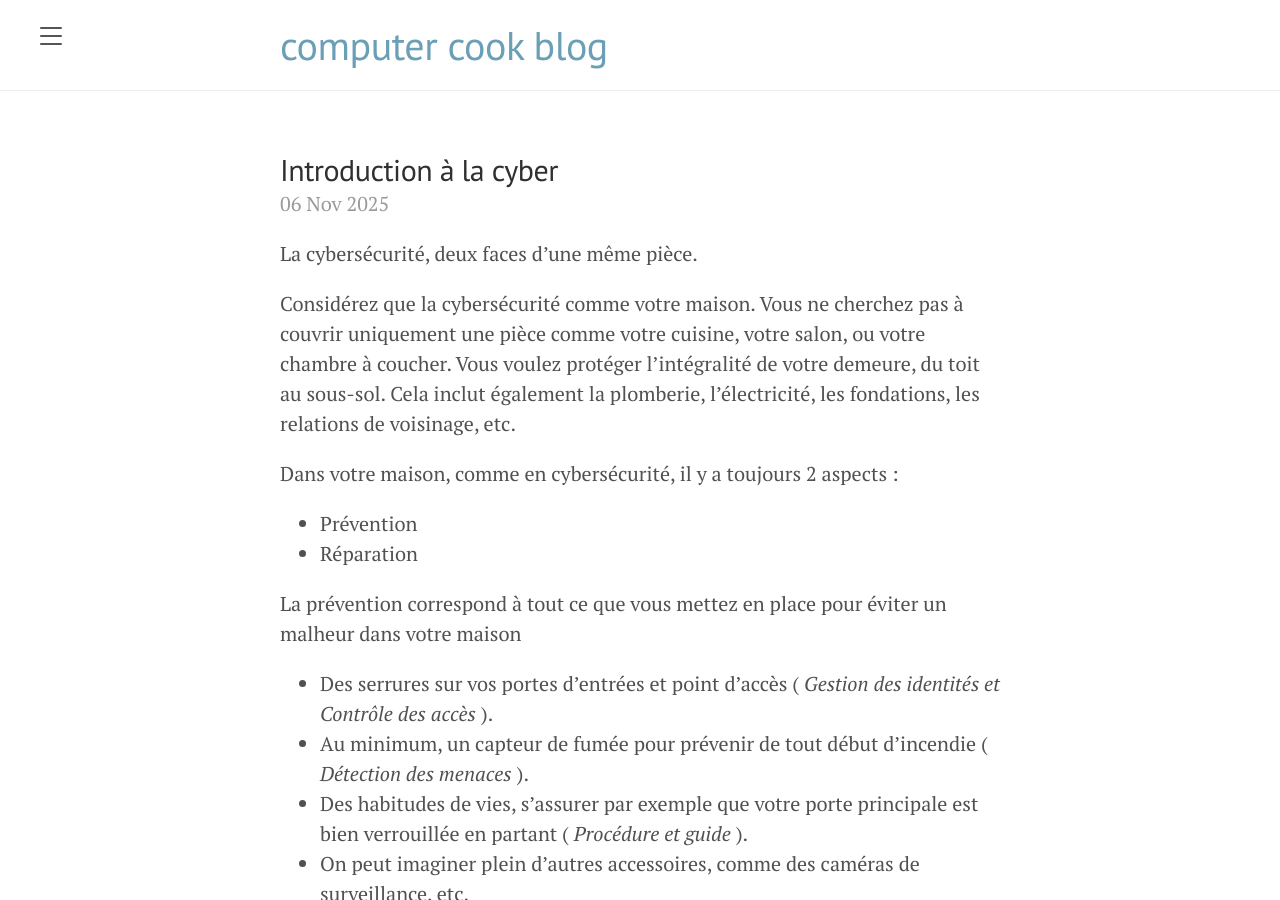
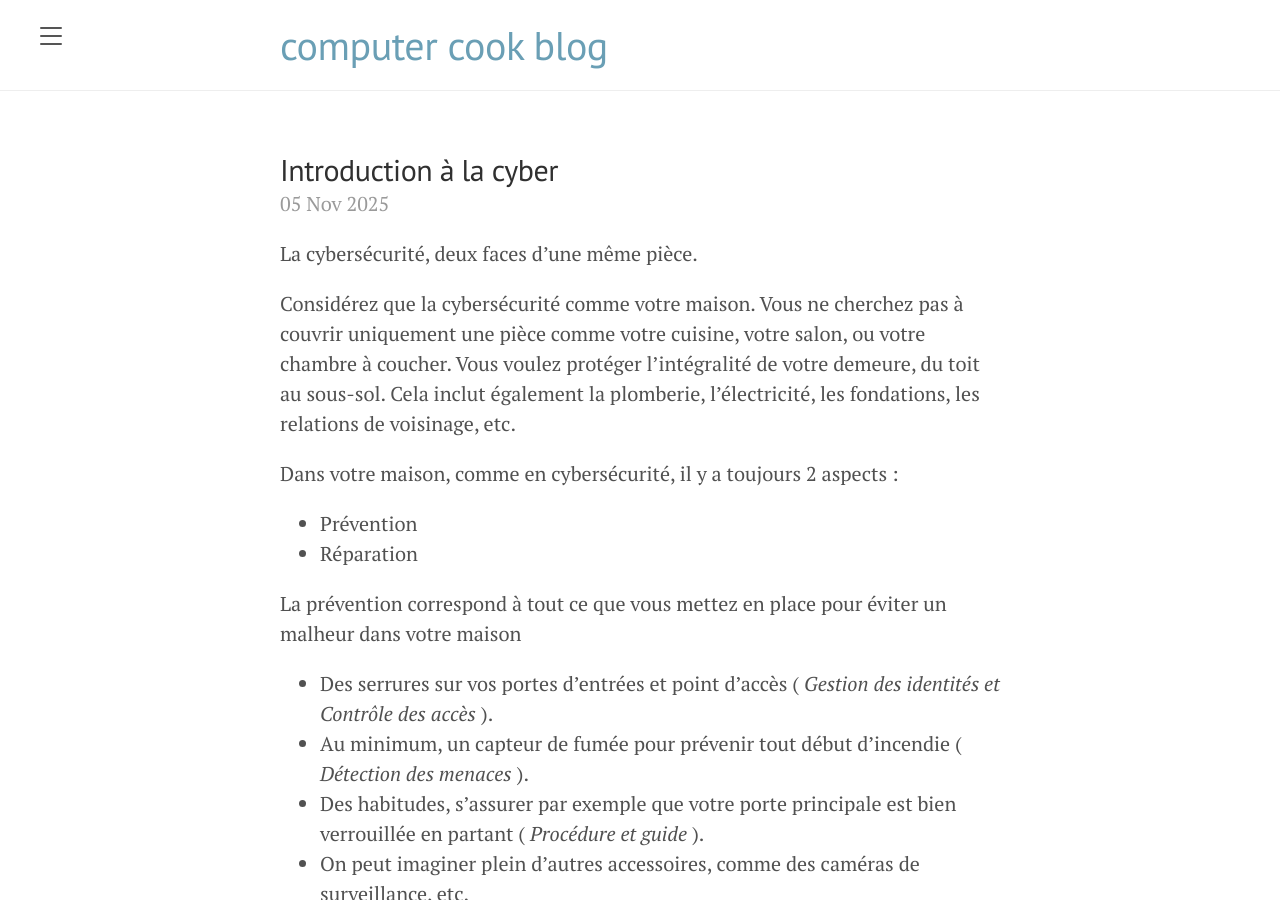
Before and after one commit to rvillemeur/rvillemeur.github.io, a Jekyll site: the page built from _posts/2025-11-05-introduction-cyber.md, in a window 1280 px wide and 900 px high. Built offline with Jekyll 4.4.1, drawn with Linux system fonts in a browser that asks for light colours.

Commit message:
small fix on cyber introduction

```diff
--- a/_posts/2025-11-05-introduction-cyber.md
+++ b/_posts/2025-11-05-introduction-cyber.md
@@ -19,8 +19,8 @@ Dans votre maison, comme en cybersécurité, il y a toujours 2 aspects :
 
 La prévention correspond à tout ce que vous mettez en place pour éviter un malheur dans votre maison
 - Des serrures sur vos portes d'entrées et point d'accès ( *Gestion des identités et Contrôle des accès* ).
-- Au minimum, un capteur de fumée pour prévenir de tout début d'incendie ( *Détection des menaces* ).
-- Des habitudes de vies, s'assurer par exemple que votre porte principale est bien verrouillée en partant ( *Procédure et guide* ).
+- Au minimum, un capteur de fumée pour prévenir tout début d'incendie ( *Détection des menaces* ).
+- Des habitudes, s'assurer par exemple que votre porte principale est bien verrouillée en partant ( *Procédure et guide* ).
 - On peut imaginer plein d'autres accessoires, comme des caméras de surveillance, etc.
 
 Ces mesures de **préventions** doivent se faire sans froisser les occupants ou les visiteurs de la maison ( *gestion des ressources humaines et des parties prenantes* ).
```
Also changed, not shown: other parts of _posts/2025-11-05-introduction-cyber.md (+1 -1 lines).
